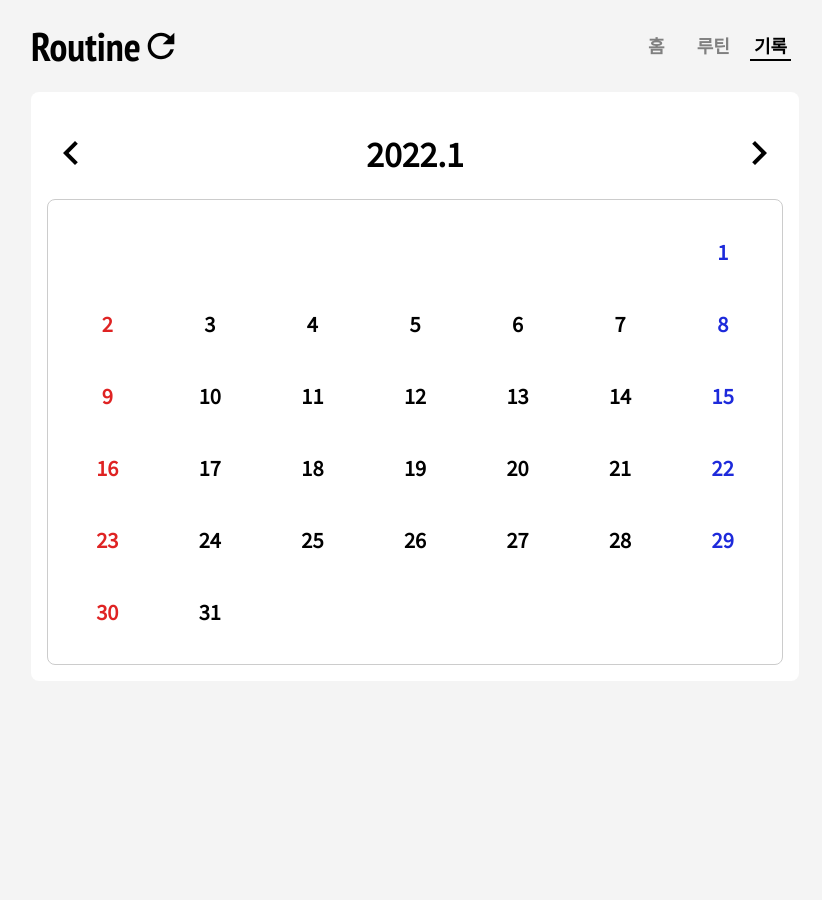
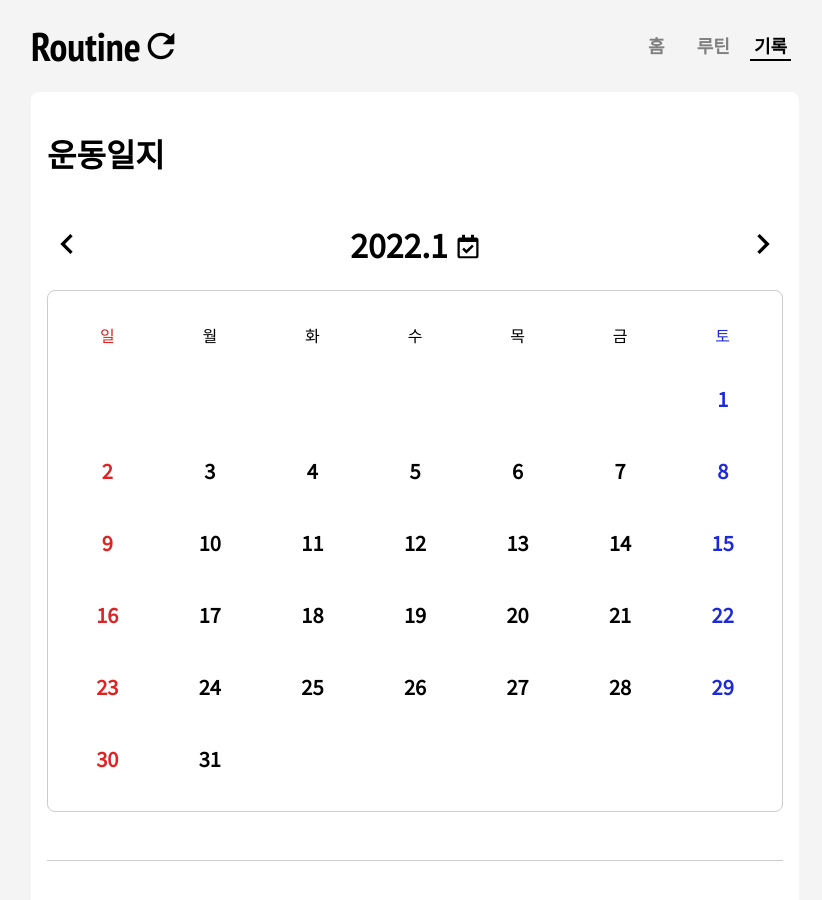
Before and after one commit to rheehot/fitness-app, a React (Create React App) app: page /record in a window 1280 px wide. Shown: the top 900 px of the page, without its empty margins (225-1047 px from the left). Before the commit the page ends 800 px from the top, so only its background shows below. Built offline with nearby package versions, Linux system fonts and the light colour scheme.

Commit message:
Complete the calendar

```diff
--- a/src/components/Record/RecordCalendar.tsx
+++ b/src/components/Record/RecordCalendar.tsx
@@ -7,6 +7,7 @@ import palette from 'lib/palette';
 import { CompleteItem } from 'modules/user';
 import { ExerciseItem } from 'modules/routine';
 import { MdNavigateBefore, MdNavigateNext } from 'react-icons/md';
+import { FaRegCalendarCheck } from 'react-icons/fa';
 import Button from 'lib/Button';
 
 const RecordCalendarBlock = styled.div`
@@ -27,6 +28,12 @@ const CalendarList = styled.ul`
   @media (min-width: 430px) {
     row-gap: 2rem;
     padding: 2rem 0.5rem;
+  }
+  .red {
+    color: ${palette.red};
+  }
+  .blue {
+    color: ${palette.blue};
   }
 `;
 
@@ -65,10 +72,18 @@ const CalendarHeader = styled.div`
   justify-content: space-between;
   align-items: center;
   width: 100%;
+  .title {
+    display: flex;
+    gap: 0.5rem;
+    svg {
+      font-size: 1.5rem;
+      transform: translateY(10%);
+    }
+  }
 `;
 
 const PrevButton = styled(MdNavigateBefore)`
-  font-size: 3rem;
+  font-size: 2.5rem;
   border-radius: 50%;
   &:hover {
     background: rgba(0, 0, 0, 0.1);
@@ -76,7 +91,7 @@ const PrevButton = styled(MdNavigateBefore)`
 `;
 
 const NextButton = styled(MdNavigateNext)`
-  font-size: 3rem;
+  font-size: 2.5rem;
   border-radius: 50%;
   &:hover {
     background: rgba(0, 0, 0, 0.1);
@@ -91,23 +106,26 @@ const RecordViewBlock = styled.div<{ top: number; left: number }>`
   padding: 0.25rem;
   border-radius: 0.5rem;
   background: white;
-  white-space: nowrap;
   box-shadow: 0 0 16px rgba(0, 0, 0, 0.25);
   transform: translate(-50%);
-  .text {
+  ul {
+    max-width: 6rem;
+    max-height: 15rem;
+    overflow-y: scroll;
+    li {
       display: flex;
       flex-direction: column;
-    justify-content: center;
-    align-items: center;
+      place-items: center;
       padding: 0.25rem;
-  }
-  .text + .text {
-    border-top: 1px solid #eeeeee;
-  }
       span {
         font-size: 0.85rem;
       }
-  &::before {
+    }
+    li + li {
+      border-top: 1px solid #eeeeee;
+    }
+  }
+  .triangle {
     position: absolute;
     top: -5px;
     left: 50%;
@@ -121,6 +139,14 @@ const RecordViewBlock = styled.div<{ top: number; left: number }>`
   }
   @media (min-width: 430px) {
     top: ${(props) => `${props.top + 10}px`};
+    ul {
+      max-width: 8rem;
+    }
+  }
+  @media (min-width: 768px) {
+    ul {
+      max-width: 12rem;
+    }
   }
 `;
 
@@ -142,6 +168,11 @@ const RecordCalendar = () => {
     setView({ ...view, data: [] });
   };
 
+  document.onclick = (e: MouseEvent) => {
+    if ((e.target as Element).closest('li')) return;
+    setView({ ...view, data: [] });
+  };
+
   const increaseMonth = () => {
     if (month === 11) {
       setYear(year + 1);
@@ -156,18 +187,19 @@ const RecordCalendar = () => {
     } else setMonth(month - 1);
   };
 
+  const setDateNow = () => {
+    setYear(new Date().getFullYear());
+    setMonth(new Date().getMonth());
+  };
+
   const onView = (e: React.MouseEvent) => {
     const elem = (e.target as HTMLLIElement).closest('li');
-    if (!elem) return;
+    if (!elem || !elem.textContent) return;
 
-    const str = elem.textContent;
-    if (!str) return;
-
-    const info = records.find((r) => r.date === str);
+    const info = records.find((r) => r.date === elem.textContent);
     if (!info) return;
 
     const pos = elem.getBoundingClientRect();
-
     setView({
       top: pos.top + window.pageYOffset + 28,
       left: pos.left + window.pageXOffset + elem.clientWidth / 2,
@@ -197,34 +229,53 @@ const RecordCalendar = () => {
     }
     setRecords(tempRecords);
     setView({ ...view, data: [] });
+
+    return () => {
+      document.onclick = null;
+    };
   }, [year, month]);
 
   return (
     <RecordCalendarBlock>
       {view.data.length > 0 && (
         <RecordViewBlock top={view.top} left={view.left}>
+          <div className="triangle" />
+          <ul>
             {view.data.map((d) => (
-            <div className="text">
+              <li>
                 <b>{d.exercise.name}</b>
                 <span>
                   {d.weight}kg, {d.numberOfTimes} x {d.numberOfSets}
                 </span>
-            </div>
+              </li>
             ))}
+          </ul>
         </RecordViewBlock>
       )}
       <CalendarHeader>
         <Button onClick={decreaseMonth}>
           <PrevButton />
         </Button>
+        <div className="title">
           <h1>
             {year}.{month + 1}
           </h1>
+          <Button onClick={setDateNow}>
+            <FaRegCalendarCheck />
+          </Button>
+        </div>
         <Button onClick={increaseMonth}>
           <NextButton />
         </Button>
       </CalendarHeader>
       <CalendarList>
+        <span className="red">일</span>
+        <span>월</span>
+        <span>화</span>
+        <span>수</span>
+        <span>목</span>
+        <span>금</span>
+        <span className="blue">토</span>
         {records.map((d) => (
           <CalendarItem
             key={d.date}
--- a/src/data/exercise.json
+++ b/src/data/exercise.json
@@ -11,6 +11,11 @@
   },
   {
     "name": "숄더 프레스",
+    "category": "upper",
+    "part": ["어깨"]
+  },
+  {
+    "name": "리버스 팩 덱 플라이",
     "category": "upper",
     "part": ["어깨"]
   },
--- a/src/pages/Record.tsx
+++ b/src/pages/Record.tsx
@@ -5,7 +5,9 @@ import RecordCalendar from 'components/Record/RecordCalendar';
 const Record = () => {
   return (
     <Template>
+      <h1>운동일지</h1>
       <RecordCalendar />
+      <hr />
     </Template>
   );
 };
--- a/src/templates/Header.tsx
+++ b/src/templates/Header.tsx
@@ -6,12 +6,13 @@ import Button from 'lib/Button';
 
 const HeaderBlock = styled.header`
   display: flex;
+  flex-direction: column;
   justify-content: space-between;
   align-items: center;
   width: 100%;
   margin-bottom: 1rem;
-  @media (max-width: 430px) {
-    flex-direction: column;
+  @media (min-width: 430px) {
+    flex-direction: row;
   }
 `;
 
--- a/src/templates/Template.tsx
+++ b/src/templates/Template.tsx
@@ -5,10 +5,10 @@ import Header from './Header';
 const TemplateBlock = styled.div`
   display: flex;
   flex-direction: column;
-  width: 768px;
+  width: 100%;
   align-items: center;
-  @media (max-width: 768px) {
-    width: 100%;
+  @media (min-width: 768px) {
+    width: 768px;
   }
 `;
 
```
Lines whose indentation alone changed are shown as unchanged.
